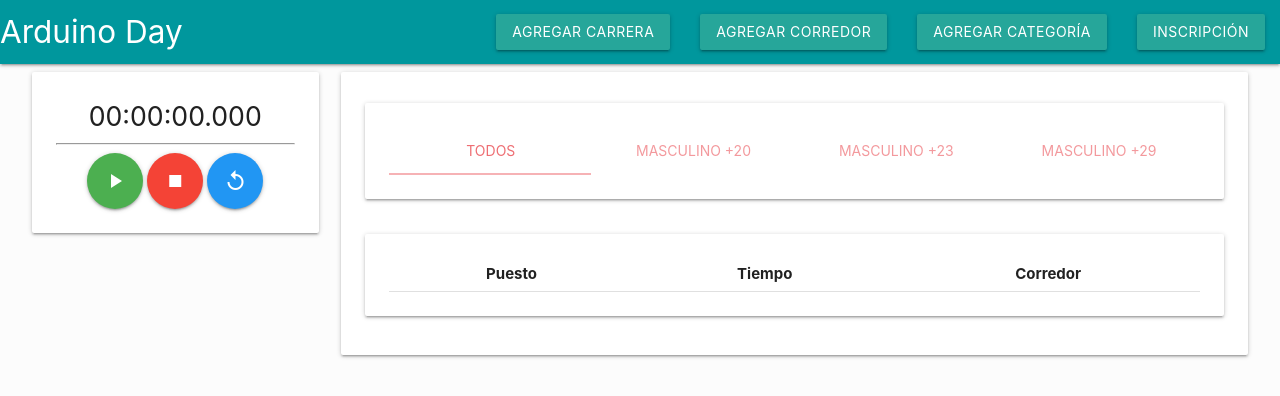
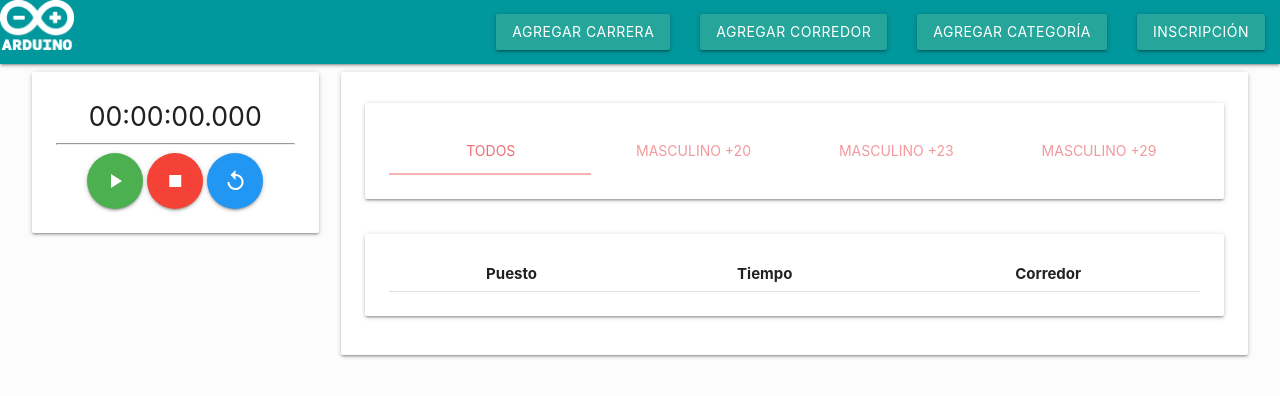
Before and after one commit to GESE-UTN-FRCU/Lector-Triatlon-WebServer, a website: page views/index.html in a window 1280 px wide. Drawn offline with nearby package versions, Linux system fonts and the light colour scheme; no server answers.

Commit message:
Logo casi listo

```diff
--- a/views/index.html
+++ b/views/index.html
@@ -13,7 +13,7 @@
   <body>
     <nav style="background-color: #00979d">
       <div class="nav-wrapper">
-        <a href="#" class="brand-logo">Arduino Day</a>
+        <a href="#" class="brand-logo"><img src="/img/arduinologo.png" height="50px;"></a>
         <ul id="nav-mobile" class="right hide-on-med-and-down">
           <li>
             <a class="btn modal-trigger" href="#modalCarrera">Agregar Carrera</a>
```
Also changed, not shown: views/img/arduinologo.png (added).
